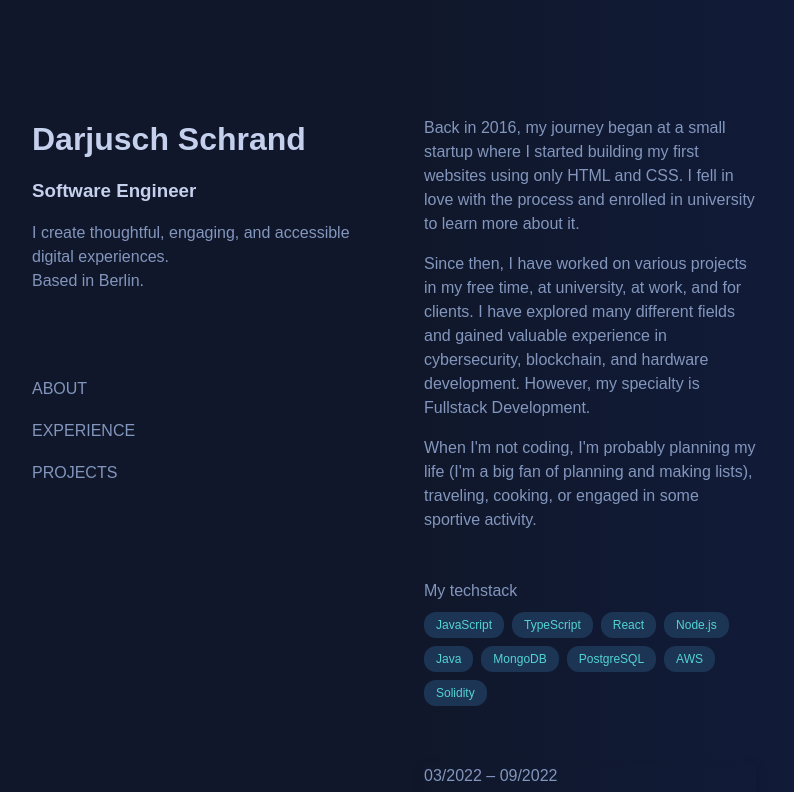
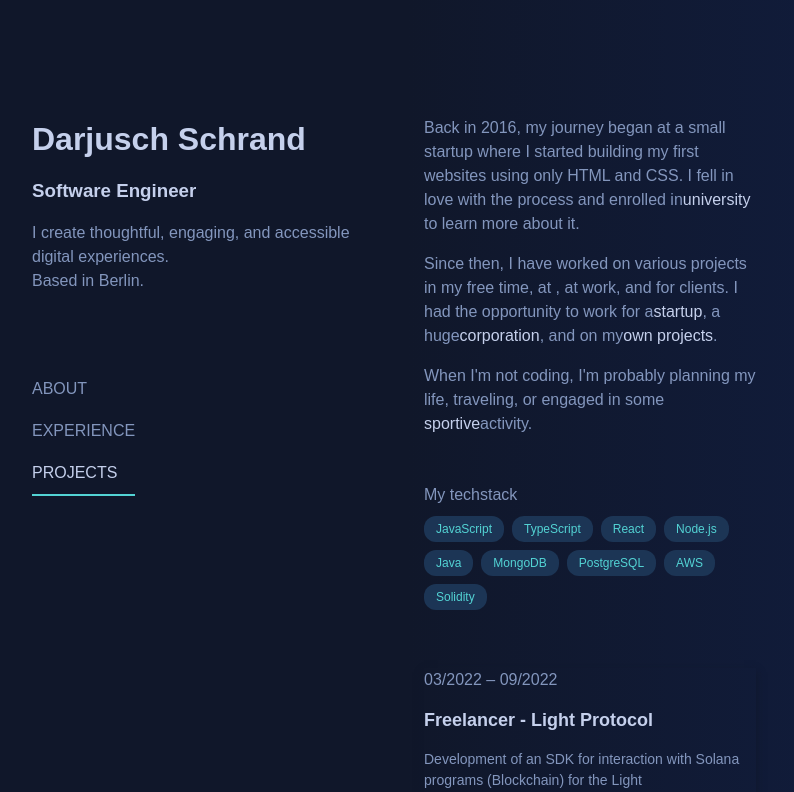
Before and after one commit to Darjusch/portfolio, a React (Vite) app: page / in a window 1280 px wide. Shown: the top 792 px of the page, without its empty margins (246-1040 px from the left). Built offline with nearby package versions, Linux system fonts and the light colour scheme; a web font is replaced by a local one.

Commit message:
highlight text

```diff
--- a/src/App.tsx
+++ b/src/App.tsx
@@ -121,7 +121,7 @@ export const Introduction = () => {
       <h1 className="highlight-text">Darjusch Schrand</h1>
       <h3 className="highlight-text">Software Engineer</h3>
       <p>
-        I create thoughtful, engaging, and accessible digital experiences.{" "}
+        I create thoughtful, engaging, and accessible digital experiences.
         <br /> Based in Berlin.
       </p>
     </div>
@@ -237,18 +237,21 @@ export const About = () => {
       <p>
         Back in 2016, my journey began at a small startup where I started
         building my first websites using only HTML and CSS. I fell in love with
-        the process and enrolled in university to learn more about it.
+        the process and enrolled in
+        <span className="highlight-text">university</span> to learn more about
+        it.
       </p>
       <p>
-        Since then, I have worked on various projects in my free time, at
-        university, at work, and for clients. I have explored many different
-        fields and gained valuable experience in cybersecurity, blockchain, and
-        hardware development. However, my specialty is Fullstack Development.
+        Since then, I have worked on various projects in my free time, at , at
+        work, and for clients. I had the opportunity to work for a
+        <span className="highlight-text">startup</span>, a huge
+        <span className="highlight-text">corporation</span>, and on my
+        <span className="highlight-text">own projects</span>.
       </p>
       <p>
-        When I'm not coding, I'm probably planning my life (I'm a big fan of
-        planning and making lists), traveling, cooking, or engaged in some
-        sportive activity.
+        When I'm not coding, I'm probably planning my life, traveling, or
+        engaged in some <span className="highlight-text">sportive</span>
+        activity.
       </p>
     </div>
   );
```
